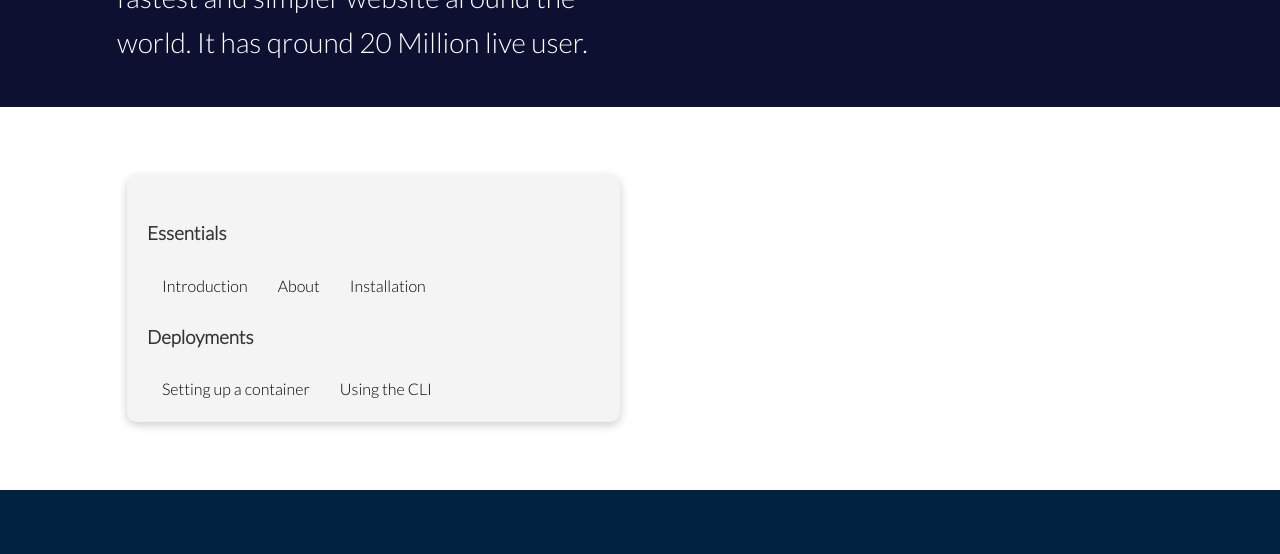
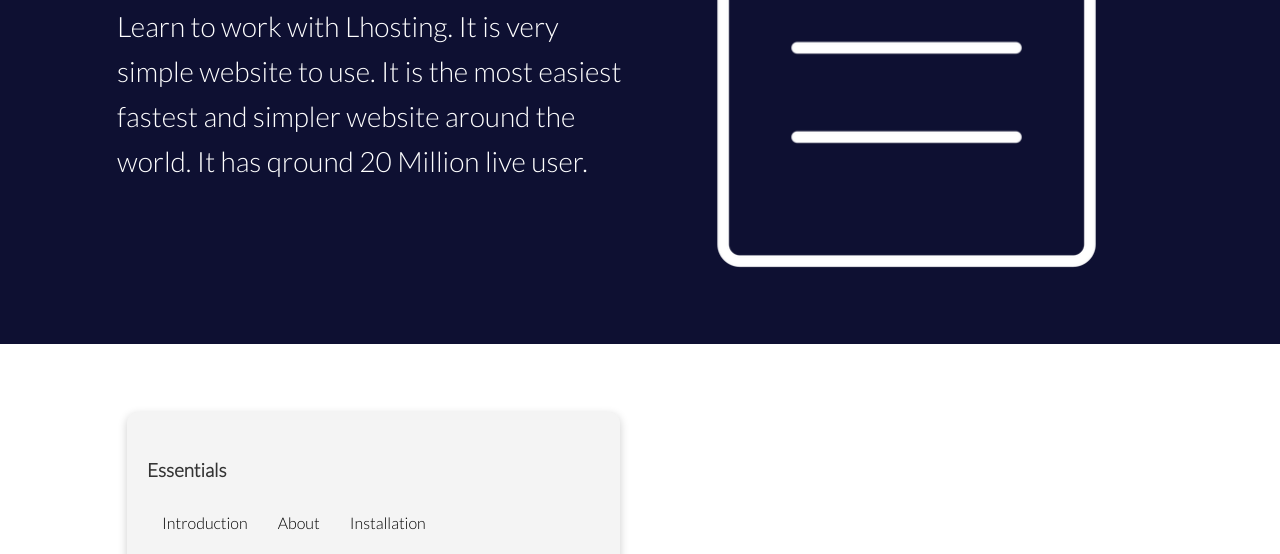
Before and after one commit to RiteshKandel/Lhosting, a plain HTML site: page docs.html in a window 1280 px wide. Shown: the part 303-857 px from the top of the page. Drawn offline with Linux system fonts and the light colour scheme.

Commit message:
Update docs.html

```diff
--- a/docs.html
+++ b/docs.html
@@ -5,7 +5,7 @@
     <meta http-equiv="X-UA-Compatible" content="IE=edge">
     <meta name="viewport" content="width=device-width, initial-scale=1.0">
     <link rel="stylesheet" href="https://cdnjs.cloudflare.com/ajax/libs/font-awesome/5.15.1/css/all.min.css" integrity="sha512-+4zCK9k+qNFUR5X+cKL9EIR+ZOhtIloNl9GIKS57V1MyNsYpYcUrUeQc9vNfzsWfV28IaLL3i96P9sdNyeRssA==" crossorigin="anonymous" />    <link rel="stylesheet" href="style.css">
-    <link rel="icon" href="images/favicon.png" type="image/x-icon">
+    <link rel="icon" href="favicon.png" type="image/x-icon">
     <title>Lhosting</title>
 </head>
 <body>
@@ -28,7 +28,7 @@
                 <h1 class="lg">Docs</h1>
                 <p class="lead">Learn to work with Lhosting. It is very simple website to use. It is the most easiest fastest and simpler website around the world. It has qround 20 Million live user.</p>
             </div>
-            <img src="images/docs.png" alt="">
+            <img src="docs.png" alt="">
         </section>
 
             <section class="docs-main my-4">
```
